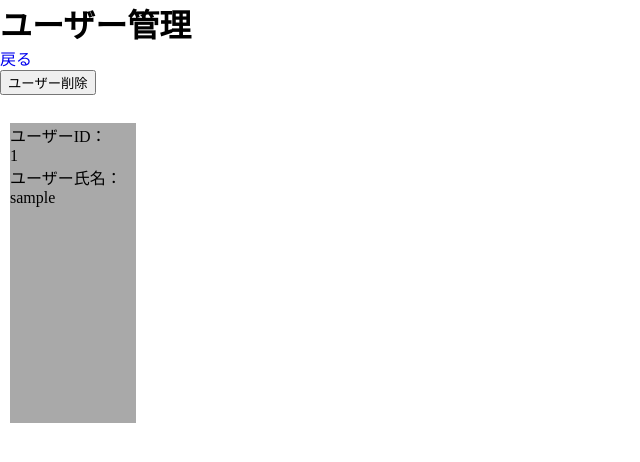
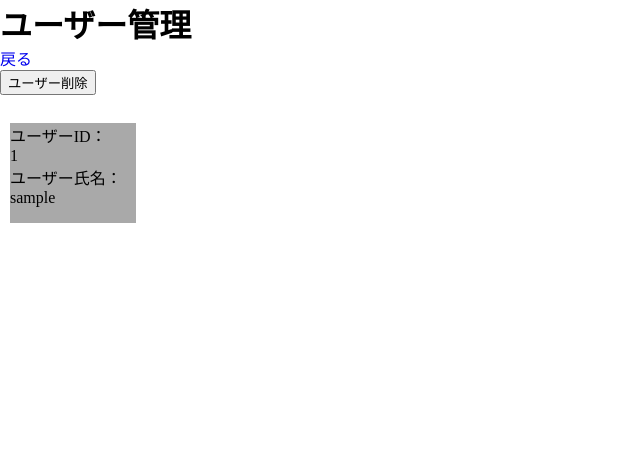
Before and after one commit to esaki01414/reviewKadai, a PHP site: page /G5.php in a window 1280 px wide. Shown: the top 462 px of the page, without its empty margins (0-640 px from the left). Run offline with PHP 8.4, Linux system fonts and the light colour scheme; tables that the repository leaves empty or names only in its code hold one stand-in row (values such as "Sample post").

Commit message:
11/8G5.css

```diff
--- a/admin/css/G5.css
+++ b/admin/css/G5.css
@@ -6,6 +6,6 @@
 }
 .el_flexItem{
 width: 10%;
-height: 300px;
+height: 100px;
 background-color: darkgray;
 }
```
